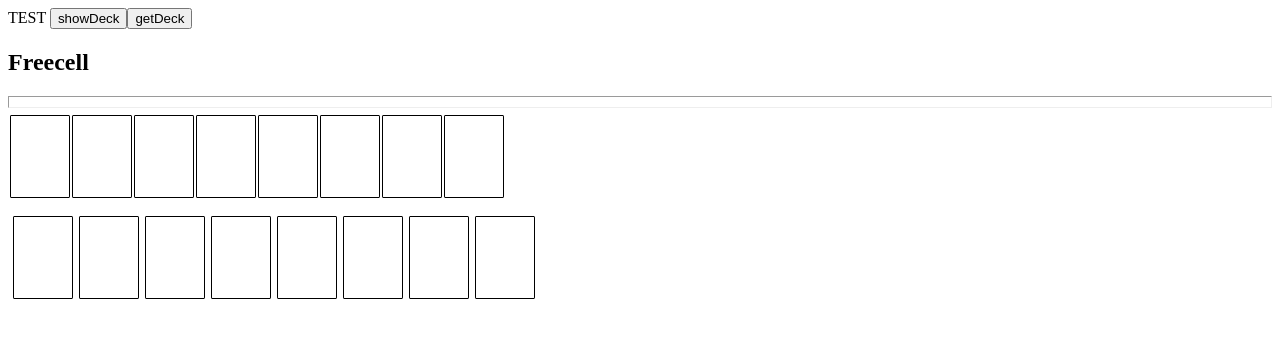
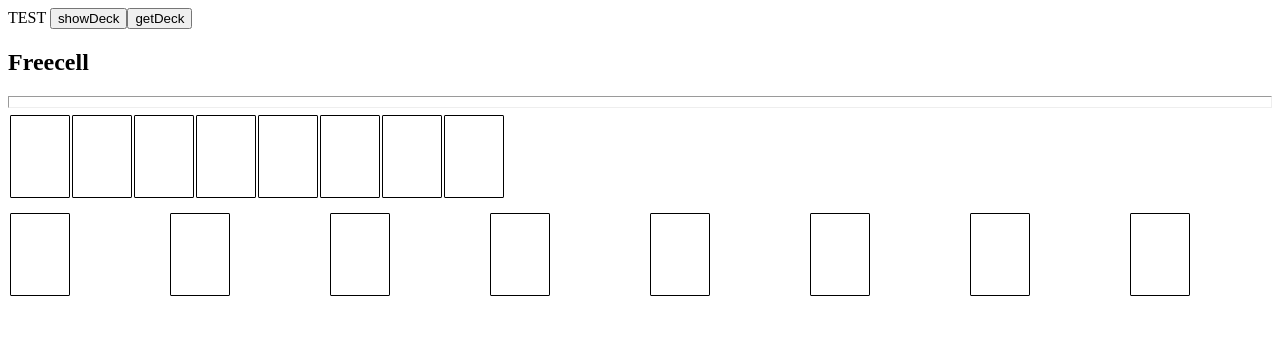
Before and after one commit to cosine-stdioh/freecell, an Angular app: page / in a window 1280 px wide. Shown: the top 338 px of the page. Built offline with nearby package versions, Linux system fonts and the light colour scheme.

Commit message:
a little closer to drag and drop

```diff
--- a/src/app/stackcell/stackcell.component.html
+++ b/src/app/stackcell/stackcell.component.html
@@ -1,6 +1,6 @@
-<div class="stackcell cell" *ngIf="cards.length == 0" >
+<div class="stackcell cell" *ngIf="cards.length == 0">
 
 </div>
-<div *ngIf="cards.length > 0" cdkDropList (cdkDropListDropped)="drop($event)">
+<div *ngIf="cards.length > 0">
     <app-card *ngFor="let card of cards" cdkDrag [card]="card.card" ></app-card>
 </div>
--- a/src/app/table/table.component.html
+++ b/src/app/table/table.component.html
@@ -20,15 +20,7 @@
 
 
 
-<div id="tableu">
-    <table>
-        <tr>
-            <td *ngFor="let stackcell of stackcells">
-                <app-stackcell [rootCard]="stackcell.rootCard" [cards]="stackcell.cards" cdkDropListGroup="draggablearea"></app-stackcell>
-            </td>
+<section id="tableu" cdkDropListGroup cdkDropListOrientation="horizontal">
+    <app-stackcell *ngFor="let stackcell of stackcells" [rootCard]="stackcell.rootCard" [cards]="stackcell.cards" cdkDropList cdkDropList (cdkDropListDropped)="stackcell.drop($event)" cdkDropListOrientation="horizontal"></app-stackcell>
 
-        </tr>
-    </table>
-
-
-</div>
+</section>
--- a/src/app/table/table.component.scss
+++ b/src/app/table/table.component.scss
@@ -3,14 +3,11 @@
 }
 
 #tableu{
-    display: inline;
-}
+    display: grid;
+    gap:1rem;
 
+    grid-template-columns: repeat(8, 1fr);
 
-table, table tr, table tr td * {
-    margin: 0;
-    padding: 0;
-    vertical-align: top;
 }
 
 hr {
```
